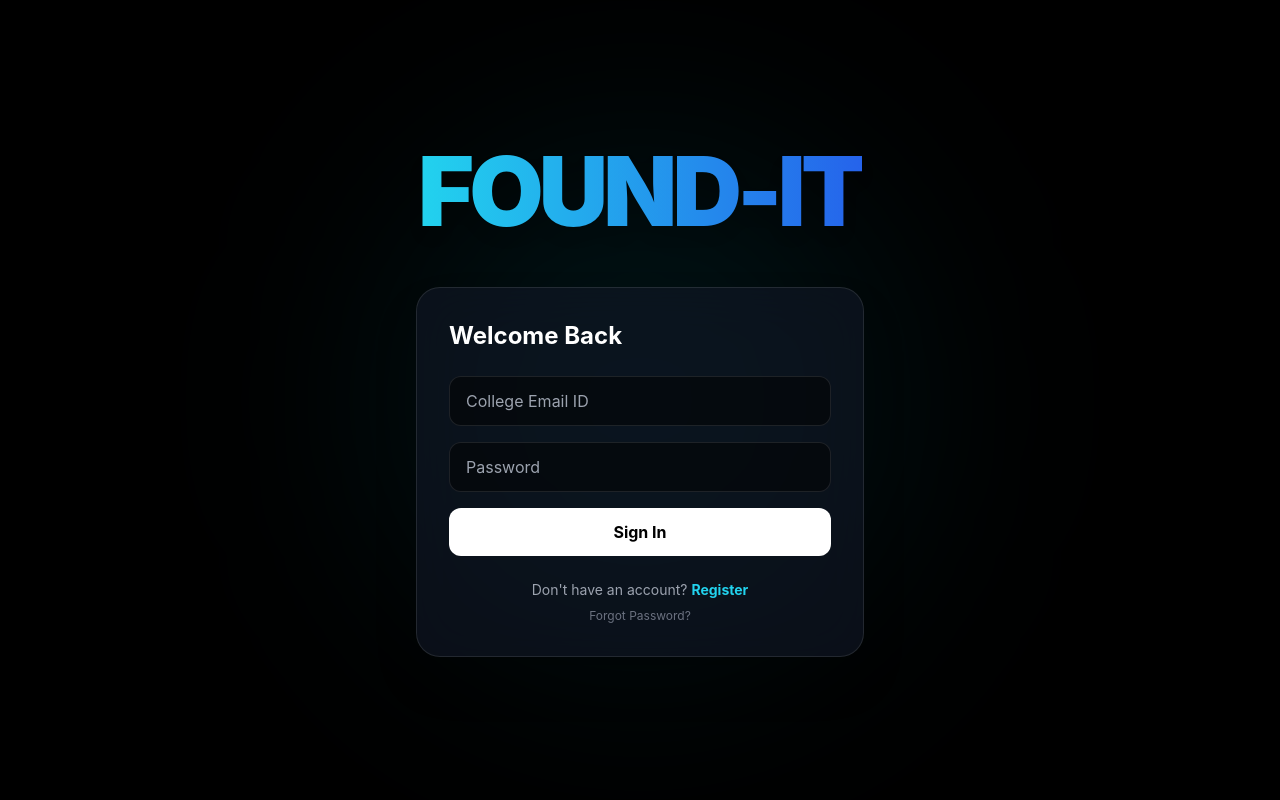
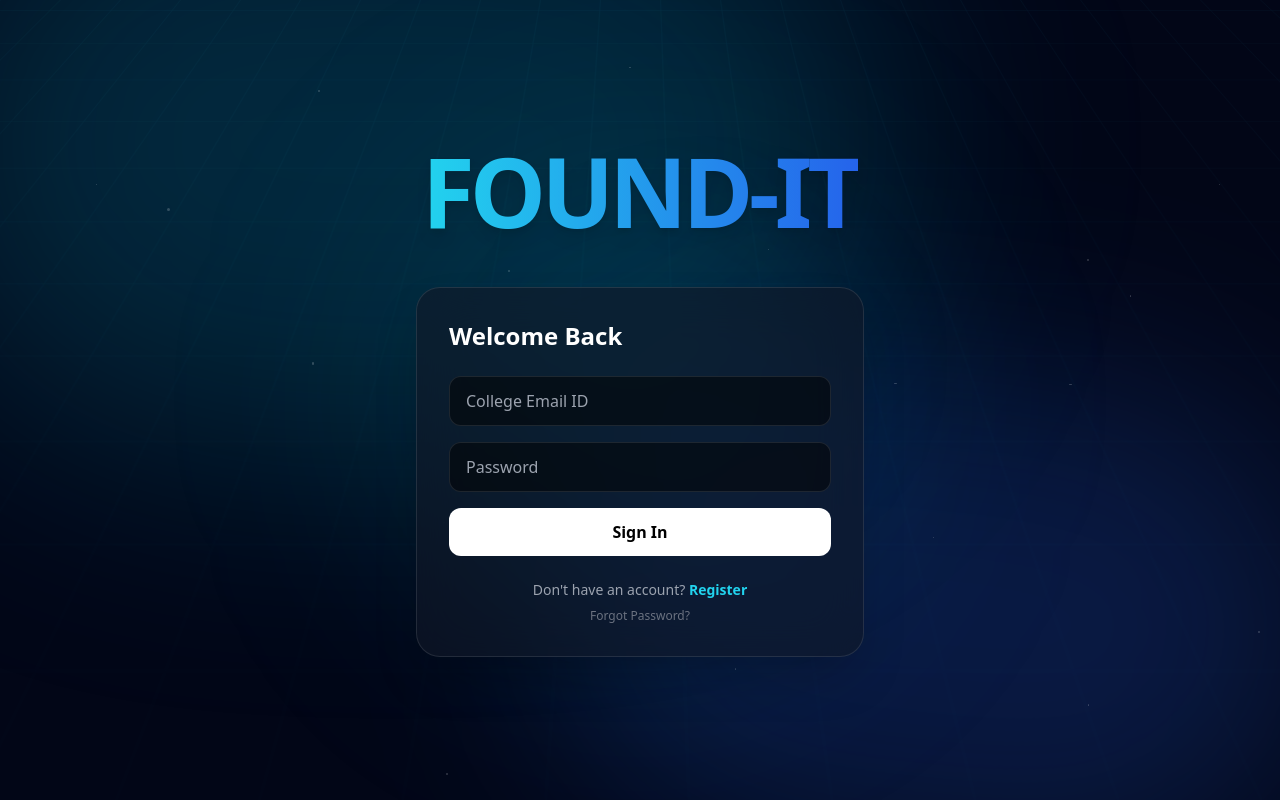
Before and after one commit to saketkumar88/Found_It, a React (Create React App) app: page /login in a window 1280 px wide. Built offline with nearby package versions, Linux system fonts and the light colour scheme; no server answers.

Commit message:
Fixed background transparency and Login logic

```diff
--- a/src/App.js
+++ b/src/App.js
@@ -33,7 +33,7 @@ function App() {
     localStorage.getItem("collegeEmailId") || localStorage.getItem("collegeId") || localStorage.getItem("email")
   );
 
-  // Sync user
+  // Sync user state
   useEffect(() => {
     const interval = setInterval(() => {
       const activeUser =
@@ -64,7 +64,7 @@ function App() {
     }
   }, [userEmail]);
 
-  // Listen for incoming messages
+  // Socket Message Listener
   useEffect(() => {
     if (!userEmail) return;
 
@@ -98,17 +98,47 @@ function App() {
 
   return (
     <Router>
-      <div className="relative min-h-screen bg-black text-white">
+      {/* Main Wrapper - Uses your specific midnight blue base */}
+      <div className="relative min-h-screen bg-[#020617] text-white overflow-x-hidden">
 
+        {/* --- GLOBAL HYPER-FANCY ANIMATED BACKGROUND (Transferred from Home.jsx) --- */}
+        <div className="fixed-bg">
+
+          {/* 1. Animated Aurora/Nebula Clouds */}
+          <div className="aurora-cyan"></div>
+          <div className="aurora-blue"></div>
+          <div className="aurora-purple"></div>
+
+          {/* 2. 3D Perspective Vanishing Grid */}
+          <div className="grid-overlay"></div>
+
+          {/* 3. Floating Particles */}
+          {[...Array(20)].map((_, i) => (
+            <div
+              key={i}
+              className="star-particle"
+              style={{
+                width: Math.random() * 3 + 'px',
+                height: Math.random() * 3 + 'px',
+                top: Math.random() * 100 + '%',
+                left: Math.random() * 100 + '%',
+                animationDelay: Math.random() * 5 + 's',
+                animationDuration: Math.random() * 10 + 10 + 's'
+              }}
+            />
+          ))}
+        </div>
+
+        {/* --- UI FIXED ELEMENTS --- */}
         {userEmail && (
           <>
             <button
               onClick={() => setIsSidebarOpen(true)}
-              className="fixed top-6 right-6 z-[60] p-3 bg-cyan-500/20 border border-cyan-500/50 rounded-full"
+              className="fixed top-6 right-6 z-[60] p-3 bg-cyan-500/20 border border-cyan-500/50 rounded-full backdrop-blur-md hover:bg-cyan-500/40 transition-all shadow-[0_0_15px_rgba(6,182,212,0.3)]"
             >
               🔔
               {unreadCount > 0 && (
-                <span className="absolute -top-1 -right-1 bg-red-600 text-[10px] px-2 py-0.5 rounded-full">
+                <span className="absolute -top-1 -right-1 bg-red-600 text-[10px] px-2 py-0.5 rounded-full font-bold">
                   {unreadCount}
                 </span>
               )}
@@ -124,11 +154,11 @@ function App() {
                     setIsSidebarOpen(true);
                   }
                 }}
-                className="p-4 bg-cyan-600 rounded-full"
+                className="p-4 bg-cyan-600 rounded-full shadow-[0_0_20px_rgba(6,182,212,0.4)] hover:scale-110 transition-transform"
               >
                 💬
                 {unreadMessages > 0 && (
-                  <span className="absolute -top-1 -right-1 bg-red-500 text-[10px] h-5 w-5 flex items-center justify-center rounded-full">
+                  <span className="absolute -top-1 -right-1 bg-red-500 text-[10px] h-5 w-5 flex items-center justify-center rounded-full border-2 border-[#020617]">
                     {unreadMessages}
                   </span>
                 )}
@@ -137,6 +167,7 @@ function App() {
           </>
         )}
 
+        {/* --- MODALS & SIDEBARS --- */}
         <NotificationSidebar
           isOpen={isSidebarOpen}
           onClose={() => setIsSidebarOpen(false)}
@@ -153,18 +184,20 @@ function App() {
           targetUser={chatConfig.targetUser}
         />
 
+        {/* --- ROUTES WRAPPER --- */}
+        {/* Added bg-transparent-force to ensure visibility of background */}
+        <div className="relative z-10 bg-transparent-force">
           <Routes>
             <Route path="/" element={<PrivateRoute><Home /></PrivateRoute>} />
             <Route path="/login" element={<PublicRoute><LoginSignup /></PublicRoute>} />
             <Route path="/report-found" element={<PrivateRoute><FormPage type="found" /></PrivateRoute>} />
             <Route path="/report-lost" element={<PrivateRoute><FormPage type="lost" /></PrivateRoute>} />
-
-          {/* ✅ UPDATED ROUTES: Optional itemId path parameter add kiya hai */}
             <Route path="/view-lost/:itemId?" element={<PrivateRoute><LostItems /></PrivateRoute>} />
             <Route path="/view-found/:itemId?" element={<PrivateRoute><FoundItems /></PrivateRoute>} />
-
             <Route path="*" element={<Navigate to="/" />} />
           </Routes>
+        </div>
+
       </div>
     </Router>
   );
--- a/src/FoundItems.jsx
+++ b/src/FoundItems.jsx
@@ -131,7 +131,7 @@ function FoundItems() {
   );
 
   return (
-    <div className="min-h-screen text-white p-4 md:p-8 relative bg-black">
+    <div className="min-h-screen text-white p-4 md:p-8 relative bg-transparent">
       {/* Zoom Modal */}
       {selectedImg && (
         <div className="fixed inset-0 z-[100] flex items-center justify-center bg-black/95 backdrop-blur-xl p-4" onClick={() => setSelectedImg(null)}>
--- a/src/LoginSignup.jsx
+++ b/src/LoginSignup.jsx
@@ -108,7 +108,7 @@ function LoginSignup() {
   };
 
   return (
-    <div className="min-h-screen flex flex-col items-center justify-center px-4 relative bg-black overflow-hidden">
+    <div className="min-h-screen flex flex-col items-center justify-center px-4 relative bg-transparent overflow-hidden">
       {/* Neon Glow */}
       <div className="absolute top-1/2 left-1/2 -translate-x-1/2 -translate-y-1/2 w-[500px] h-[500px] bg-cyan-500/10 rounded-full blur-[120px] pointer-events-none"></div>
 
--- a/src/LostItems.jsx
+++ b/src/LostItems.jsx
@@ -88,7 +88,7 @@ function LostItems() {
   );
 
   return (
-    <div className="min-h-screen text-white p-4 md:p-8 relative bg-black">
+    <div className="min-h-screen text-white p-4 md:p-8 relative bg-transparent">
       {selectedImg && (
         <div className="fixed inset-0 z-[100] flex items-center justify-center bg-black/95 backdrop-blur-xl p-4" onClick={() => setSelectedImg(null)}>
           <img src={selectedImg} alt="Enlarged" className="max-w-full max-h-[85vh] rounded-2xl shadow-2xl border border-white/10 zoom-in" />
--- a/src/index.css
+++ b/src/index.css
@@ -2,92 +2,131 @@
 @tailwind components;
 @tailwind utilities;
 
-/* --- Base Layout --- */
-body {
-  margin: 0;
-  padding: 0;
-  background-color: #000; /* Ensuring the background is pitch black */
-  overflow-x: hidden; /* Prevents horizontal scrolling from drifting bubbles */
-  font-family: -apple-system, BlinkMacSystemFont, "Segoe UI", Roboto, sans-serif;
+/* --- GLOBAL RESET --- */
+html, body {
+  margin: 0 !important;
+  padding: 0 !important;
+  background-color: #020617 !important; /* Deep midnight blue base */
+  color: white !important;
+  overflow-x: hidden !important;
+  height: 100% !important;
 }
 
-/* --- Floating Background Bubbles --- */
-.bubble {
-  position: absolute;
-  border-radius: 50%;
-  bottom: -100px; /* Spawns them off-screen at the bottom */
-  pointer-events: none; /* Crucial: allows clicking buttons THROUGH the bubbles */
-  animation: bubbleUp linear infinite;
-  z-index: 0;
+/* --- THE HYPER-FANCY BACKGROUND ENGINE --- */
+/* This container sits behind all your content */
+.fixed-bg {
+  position: fixed !important;
+  inset: 0 !important;
+  z-index: 0 !important; /* Behind the content layer */
+  background-color: #020617 !important;
+  pointer-events: none !important;
+  overflow: hidden !important;
 }
 
-@keyframes bubbleUp {
-  0% {
-    transform: translateY(0) scale(0.5);
-    opacity: 0;
-  }
-  10% {
-    opacity: 1; /* Bubbles become visible quickly after spawning */
-  }
-  90% {
-    opacity: 1;
-  }
-  100% {
-    /* Moves the bubble 120% of the screen height upward */
-    transform: translateY(-120vh) scale(1.5);
-    opacity: 0;
-  }
+/* 1. Animated Aurora/Nebula Clouds */
+.aurora-cyan {
+  position: absolute !important;
+  top: -20% !important;
+  left: -10% !important;
+  width: 70% !important;
+  height: 70% !important;
+  background: rgba(6, 182, 212, 0.2) !important;
+  filter: blur(120px) !important;
+  border-radius: 9999px !important;
+  animation: flow-slow 15s infinite ease-in-out !important;
 }
 
-/* --- UI Entrance Animations --- */
+.aurora-blue {
+  position: absolute !important;
+  bottom: -10% !important;
+  right: -5% !important;
+  width: 60% !important;
+  height: 60% !important;
+  background: rgba(37, 99, 235, 0.2) !important;
+  filter: blur(100px) !important;
+  border-radius: 9999px !important;
+  animation: flow-slower 20s infinite ease-in-out !important;
+}
+
+.aurora-purple {
+  position: absolute !important;
+  top: 30% !important;
+  left: 40% !important;
+  width: 30% !important;
+  height: 30% !important;
+  background: rgba(147, 51, 234, 0.1) !important;
+  filter: blur(130px) !important;
+  border-radius: 9999px !important;
+  animation: pulse 8s infinite ease-in-out !important;
+}
+
+/* 2. 3D Perspective Vanishing Grid */
+.grid-overlay {
+  position: absolute !important;
+  inset: 0 !important;
+  opacity: 0.2 !important;
+  background-image:
+    linear-gradient(rgba(6, 182, 212, 0.2) 1px, transparent 1px),
+    linear-gradient(90deg, rgba(6, 182, 212, 0.2) 1px, transparent 1px) !important;
+  background-size: 60px 60px !important;
+  transform: perspective(1000px) rotateX(60deg) translateY(-100px) !important;
+  transform-origin: top !important;
+  mask-image: linear-gradient(to bottom, rgba(0,0,0,1), rgba(0,0,0,0)) !important;
+  -webkit-mask-image: linear-gradient(to bottom, rgba(0,0,0,1), rgba(0,0,0,0)) !important;
+}
+
+/* 3. Floating Particles */
+.star-particle {
+  position: absolute !important;
+  background-color: white !important;
+  border-radius: 9999px !important;
+  opacity: 0.2 !important;
+  animation: float linear infinite !important;
+}
+
+/* --- ANIMATION KEYFRAMES --- */
+@keyframes flow-slow {
+  0%, 100% { transform: translate(0, 0) scale(1); }
+  50% { transform: translate(10%, 5%) scale(1.1); }
+}
+
+@keyframes flow-slower {
+  0%, 100% { transform: translate(0, 0) rotate(0deg); }
+  50% { transform: translate(-5%, -10%) rotate(10deg); }
+}
+
+@keyframes float {
+  0% { transform: translateY(0px) translateX(0px); opacity: 0; }
+  50% { opacity: 0.5; }
+  100% { transform: translateY(-100vh) translateX(20px); opacity: 0; }
+}
+
+@keyframes pulse {
+  0%, 100% { opacity: 0.1; transform: scale(1); }
+  50% { opacity: 0.2; transform: scale(1.2); }
+}
+
+/* UI Entrance Animations */
+.animate-slideDown {
+  animation: slideDown 0.8s ease-out forwards !important;
+}
+
+.animate-fadeUp {
+  animation: fadeUp 1s ease-out forwards !important;
+}
+
 @keyframes slideDown {
-  from {
-    transform: translateY(-50px);
-    opacity: 0;
-  }
-  to {
-    transform: translateY(0);
-    opacity: 1;
-  }
+  from { transform: translateY(-50px); opacity: 0; }
+  to { transform: translateY(0); opacity: 1; }
 }
 
 @keyframes fadeUp {
-  from {
-    transform: translateY(40px);
-    opacity: 0;
-  }
-  to {
-    transform: translateY(0);
-    opacity: 1;
-  }
+  from { transform: translateY(40px); opacity: 0; }
+  to { transform: translateY(0); opacity: 1; }
 }
 
-@keyframes pulse-slow {
-  0%, 100% {
-    opacity: 0.3;
-    transform: scale(1);
-  }
-  50% {
-    opacity: 0.6;
-    transform: scale(1.1);
-  }
+/* --- THE TRANSPARENCY FIX --- */
+/* This ensures your pages don't block the background */
+.bg-transparent-force {
+  background-color: transparent !important;
 }
-
-/* --- Utility Classes --- */
-/* Add these to your JSX elements to trigger the animations */
-.animate-slideDown {
-  animation: slideDown 0.8s ease-out forwards;
-}
-
-.animate-fadeUp {
-  animation: fadeUp 1s ease-out forwards;
-}
-
-.animate-pulse-slow {
-  animation: pulse-slow 8s ease-in-out infinite;
-}
-
-/* Optional Glassmorphism Border Glow */
-.glass-border {
-  border: 1px solid rgba(255, 255, 255, 0.1);
-}
```
Also changed, not shown: src/Home.jsx (line endings or trailing spaces). Lines whose indentation alone changed are shown as unchanged.
